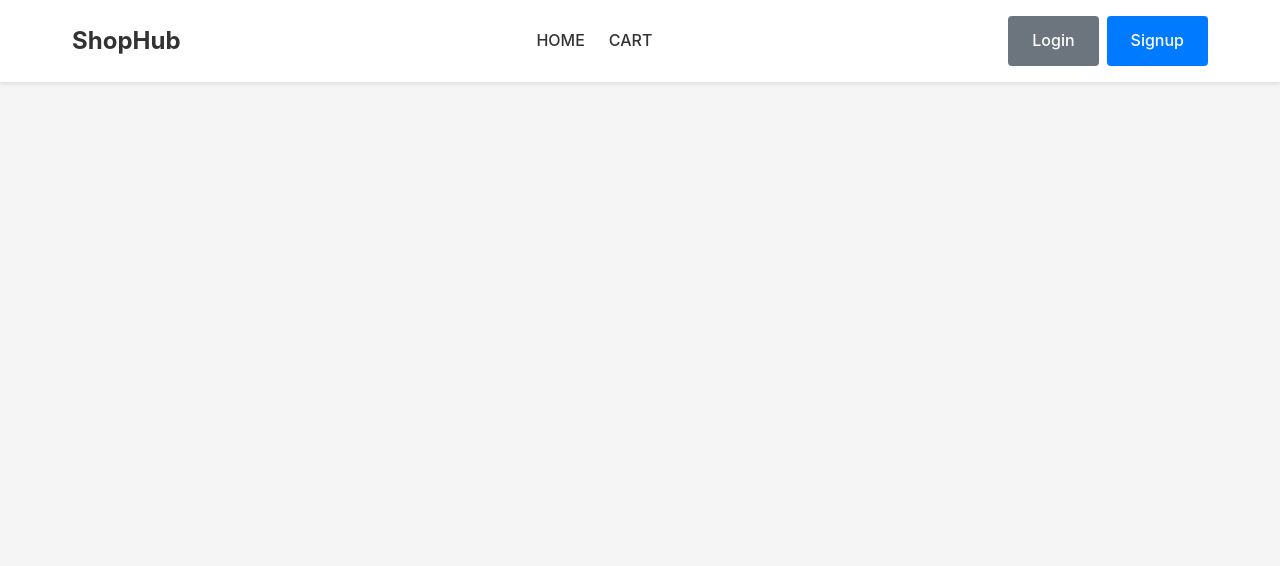
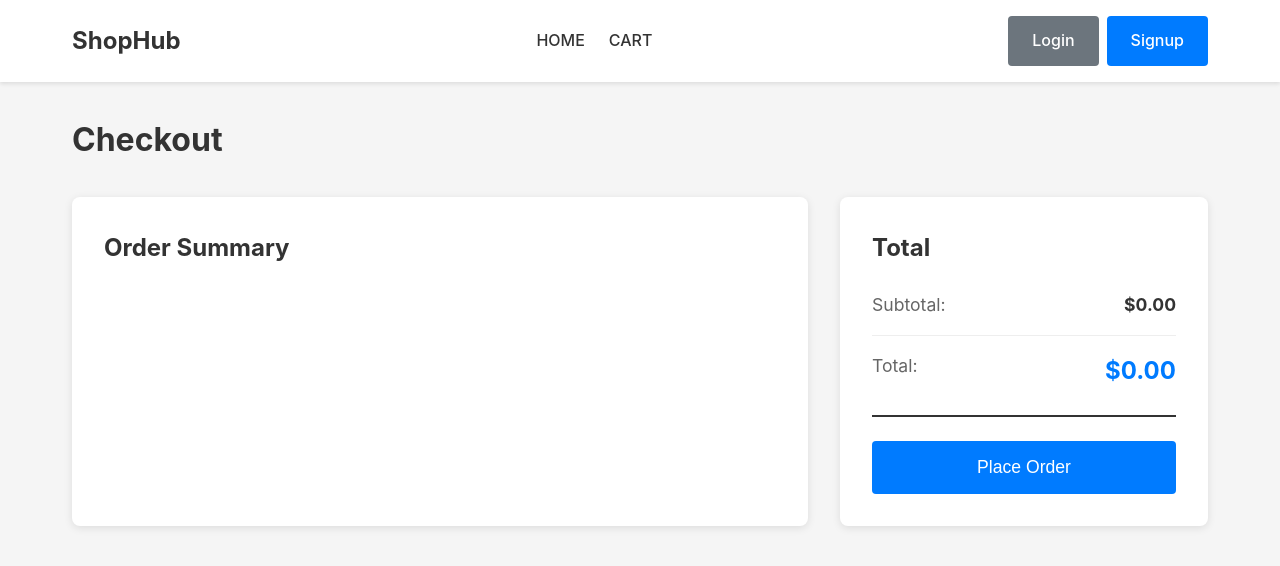
Before and after one commit to nikkiwong/Projects, a React (Vite) app in the folder Reactjs/Ecom Website/: page /checkout in a window 1280 px wide. Shown: the top 566 px of the page. Built offline with nearby package versions, Linux system fonts and the light colour scheme.

Commit message:
Fixed issues

```diff
--- a/Reactjs/Ecom Website/src/App.jsx
+++ b/Reactjs/Ecom Website/src/App.jsx
@@ -19,7 +19,7 @@ function App() {
           <Routes>
             <Route path="/" element={<Home />} />
             <Route path="/auth" element={<Auth />} />
-            <Route path="/checkout" elemenst={<Checkout />} />
+            <Route path="/checkout" element={<Checkout />} />
             <Route path="/products/:id" element={<ProductDetails />} />
           </Routes>
 
--- a/Reactjs/Ecom Website/src/context/CartContext.jsx
+++ b/Reactjs/Ecom Website/src/context/CartContext.jsx
@@ -11,7 +11,7 @@ export default function CartProvider({ children }) {
         if (existing) {
             const currentQuantity = existing.quantity;
             const updatedCartItems = cartItems.map((item) => item.id === productId
-                ? { id:productId, quantity: currentQuantity + 1 }
+                ? { id: productId, quantity: currentQuantity + 1 }
                 : item);
             setCartItems(updatedCartItems);
         } else {
@@ -20,39 +20,40 @@ export default function CartProvider({ children }) {
 
     }
 
-    function getCartItemsWithProducts(){
+    function getCartItemsWithProducts() {
         return cartItems.map(item => ({
             ...item,
             product: getProductById(item.id),
         })).filter(item => item.product)
     }
 
-    function removeFromCart(productId){
-        setCartItems(cartItems.filter(item) !== productId);
+    function removeFromCart(productId) {
+        setCartItems((prev) => prev.filter((item) => item.id !== productId));
+
     }
 
-    function updateQuantity(productId, quantity){
-        if (quantity <= 0 ){
+    function updateQuantity(productId, quantity) {
+        if (quantity <= 0) {
             removeFromCart(productId);
             return;
         }
-        setCartItems(cartItems.map((item)=>
-        item.id===productId ? {...item, quantity:quantity} : item ))
+        setCartItems(cartItems.map((item) =>
+            item.id === productId ? { ...item, quantity: quantity } : item))
     }
 
-    function getCartTotal(){
-        const total = cartItems.reduce((total, item)=> {
+    function getCartTotal() {
+        const total = cartItems.reduce((total, item) => {
             const product = getProductById(item.id)
             return total + (product ? product.price * item.quantity : 0)
-        },0);
+        }, 0);
         return total;
     }
 
-    function clearCart(){
+    function clearCart() {
         setCartItems([])
     }
 
-    return <CartContext.Provider value={{cartItems, addToCart, updateQuantity, removeFromCart, clearCart,getCartItemsWithProducts}}>{children}</CartContext.Provider>
+    return <CartContext.Provider value={{ cartItems, addToCart, updateQuantity, getCartTotal, removeFromCart, clearCart, getCartItemsWithProducts }}>{children}</CartContext.Provider>
 }
 
 export function useCart() {
--- a/Reactjs/Ecom Website/src/pages/Checkout.jsx
+++ b/Reactjs/Ecom Website/src/pages/Checkout.jsx
@@ -6,7 +6,7 @@ export default function Checkout() {
     const cartItems = getCartItemsWithProducts();
     const total = getCartTotal();
 
-    function placeOrder(){
+    function placeOrder() {
         alert("successful Order!")
         clearCart()
     }
@@ -27,17 +27,35 @@ export default function Checkout() {
                             </div>
                             <div className="checkout-item-controls">
                                 <div className="quantity-controls">
-                                    <button className="quantity-btn" onClick={updateQuantity(item.id, item.quantity - 1)}>-</button>
+                                    <button className="quantity-btn" onClick={() => updateQuantity(item.id, item.quantity - 1)}>-</button>
                                     <span className="quantity-value">{item.quantity}</span>
-                                    <button className="quantity-btn" onClick={updateQuantity(item.id, item.quantity + 1)}>+</button>
+                                    <button className="quantity-btn" onClick={() => updateQuantity(item.id, item.quantity + 1)}>+</button>
                                 </div>
                                 <p className="checkout-item-total"> ${(item.product.price * item.quantity).toFixed(2)}</p>
                                 <button className="btn btn-secondary btn-small" onClick={() => removeFromCart(item.id)}>Remove</button>
                             </div>
                         </div>
                     ))}</div>
-                    <div className=""></div>
+                <div className="checkout-summary">
+                    <h2 className="checkout-section-title">Total</h2>
+                    <div className="checkout-total">
+                        <p className="checkout-total-label">Subtotal:</p>
+                        <p className="checkout-total-value">${total.toFixed(2)}</p>
                     </div>
+                    <div className="checkout-total">
+                        <p className="checkout-total-label">Total:</p>
+                        <p className="checkout-total-value checkout-total-final">
+                            ${total.toFixed(2)}
+                        </p>
+                    </div>
+                    <button
+                        className="btn btn-primary btn-large btn-block"
+                        onClick={placeOrder}
+                    >
+                        Place Order
+                    </button>
+                </div>
+            </div>
         </div></div>
     )
 }
--- a/Reactjs/Ecom Website/src/pages/ProductDetails.jsx
+++ b/Reactjs/Ecom Website/src/pages/ProductDetails.jsx
@@ -7,6 +7,7 @@ export default function ProductDetails() {
     const navigate = useNavigate();
     const { id } = useParams();
     const [product, setProduct] = useState(null)
+    const { addToCart, cartItems } = useCart();
 
     useEffect(() => {
         const foundProduct = getProductById(id)
@@ -20,8 +21,8 @@ export default function ProductDetails() {
     if (!product){
         return <h3>LOADING</h3>
     }
-    const { addToCart, cartItems } = useCart();
     const productInCart = cartItems.find((item) => item.id === product.id);
+
     const productQuantityLabel = productInCart
         ? `(${productInCart.quantity})`
         : "";
@@ -36,7 +37,7 @@ export default function ProductDetails() {
                     <h1 className="product-detail-name">{product.name}</h1>
                     <p className="product-detail-price">{product.price}</p>
                     <p className="product-detail-description">{product.description}</p>
-                    <button className="btn btn-primary" onClick={()=>(addToCart)}>Add to Cart {productQuantityLabel}</button>
+                    <button className="btn btn-primary" onClick={()=>(addToCart(product.id))}>Add to Cart {productQuantityLabel}</button>
                  </div>
             </div>
         </div>
```
